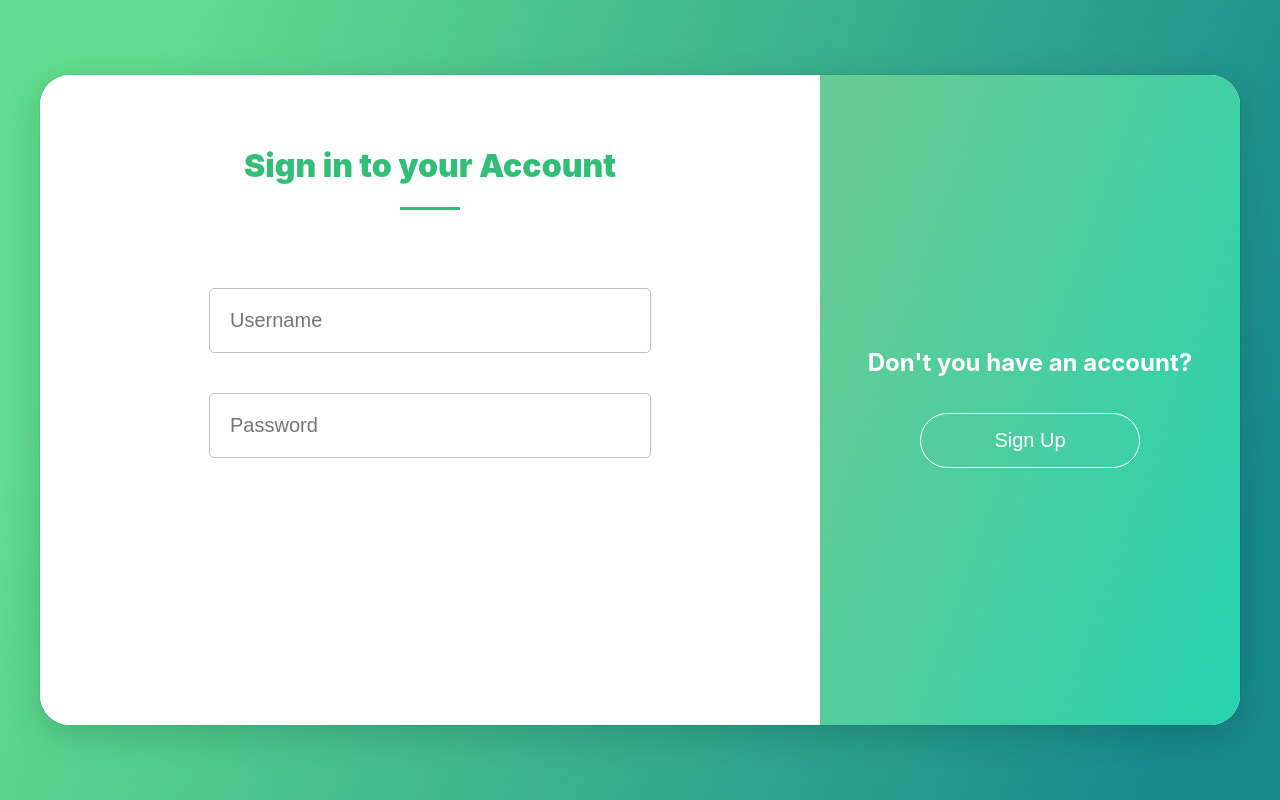
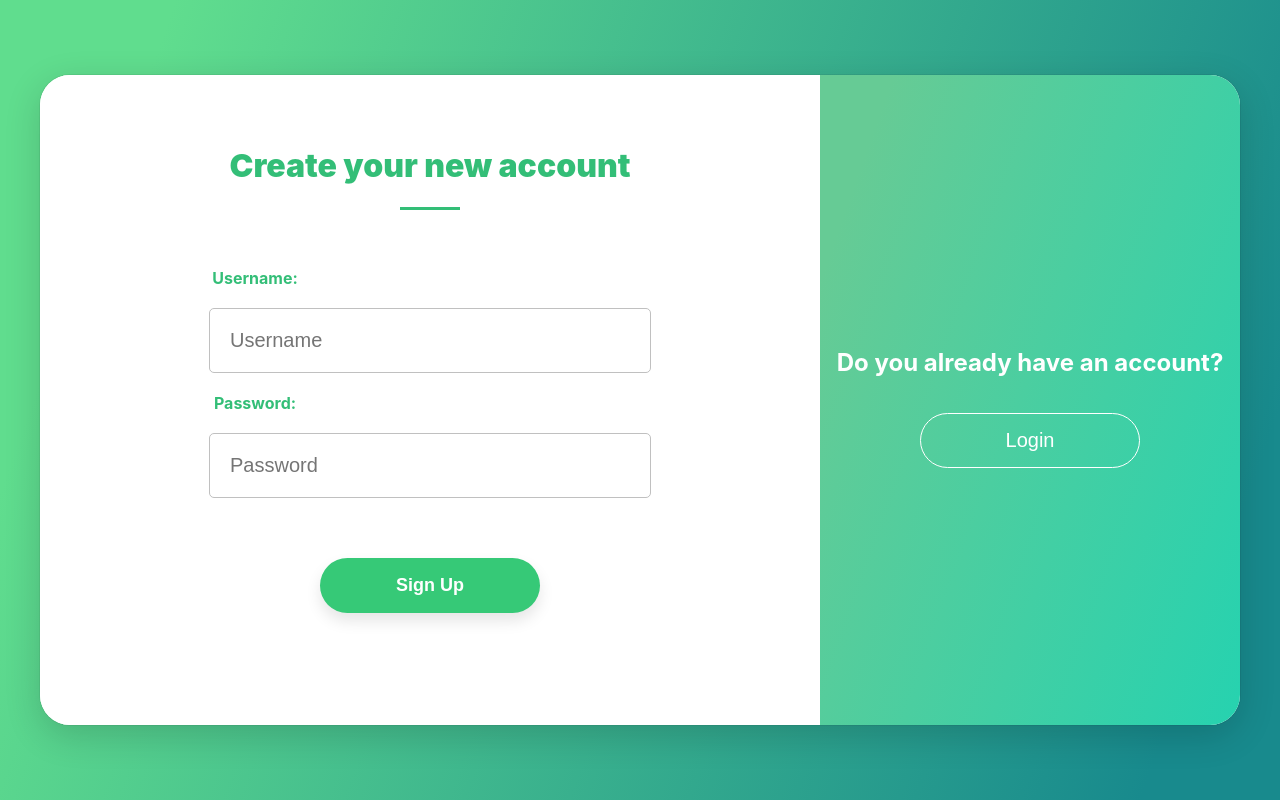
Before and after one commit to torokattila/SocialPage, a React (Create React App) app in the folder client/: page /registration in a window 1280 px wide. Built offline with nearby package versions, Linux system fonts and the light colour scheme; no server answers.

Commit message:
feat(login,register): user can sign up and sign in from the frontend

```diff
--- a/client/src/App.css
+++ b/client/src/App.css
@@ -103,6 +103,7 @@ body {
     background: #fff;
     transition: 0.4s;
     color: #33BE77;
+    box-shadow: 0px 8px 15px rgba(0, 0, 0, 0.1);
 }
 
 .loginInputsDiv {
@@ -111,6 +112,13 @@ body {
     justify-content: center;
     align-items: center;
     flex-direction: column;
+}
+
+.inputLabel {
+    position: relative;
+    margin-right: 350px;
+    color: #33BE77;
+    font-weight: bold;
 }
 
 .loginInput {
@@ -130,3 +138,33 @@ body {
     border: 2px solid #33BE77;
     border-radius: 5px!important;
 }
+
+.signInButton {
+    border: none;
+    margin-top: 40px;
+    cursor: pointer;
+    border-radius: 50px;
+    padding: 17px;
+    width: 220px;
+    font-size: 18px;
+    transition: 0.4s;
+    color: #fff;
+    font-weight: bold;
+    background-color: #36C977;
+    box-shadow: 0px 8px 15px rgba(0, 0, 0, 0.1);
+    transition: 0.4s;
+}
+
+.signInButton:hover {
+    transition: 0.4s;
+    background-color: #2caf67;
+    box-shadow: 0px 8px 15px rgba(0, 0, 0, 0.185);
+}
+
+h3 {
+    margin: 0;
+    margin-left: 80px;
+    margin-top: -20px;
+    padding: 0;
+    color: #EE4B2B;
+}
--- a/client/src/App.js
+++ b/client/src/App.js
@@ -3,8 +3,9 @@ import { BrowserRouter as Router, Route, Switch, Link } from "react-router-dom";
 import { AuthContext } from "./helpers/AuthContext";
 import { useState, useEffect } from "react";
 import axios from "axios";
-import Registration from './pages/Registration';
-import Login from './pages/Login';
+import Registration from "./pages/Registration";
+import Login from "./pages/Login";
+import Home from './pages/Home';
 
 function App() {
 	const [authState, setAuthState] = useState({
@@ -36,12 +37,24 @@ function App() {
 	return (
 		<div className="App">
 			<AuthContext.Provider value={{ authState, setAuthState }}>
-        <Router>
-          { !authState.status && (
-            <Login />
-          )}
-        </Router>
-      </AuthContext.Provider>
+				<Router>
+					<Switch>
+					{!authState.status ? (
+						<>
+						<Login />
+						<Route path="/login" exact component={Login} />
+						<Route
+							path="/registration"
+							exact
+							component={Registration}
+						/>
+						</>
+					) : (
+						<Route path="/" exact component={Home} />
+					)}
+					</Switch>
+				</Router>
+			</AuthContext.Provider>
 		</div>
 	);
 }
--- /dev/null
+++ b/client/src/pages/Home.js
@@ -0,0 +1,11 @@
+import React from 'react';
+
+function Home() {
+    return (
+        <div>
+            Home
+        </div>
+    )
+}
+
+export default Home;
--- a/client/src/pages/Login.js
+++ b/client/src/pages/Login.js
@@ -10,6 +10,24 @@ function Login() {
 
 	const history = useHistory();
 
+	const onLogin = () => {
+		const data = { username: username, password: password };
+
+		axios.post('http://localhost:3001/api/loginuser', data).then(response => {
+			if (response.data.error) {
+				alert(response.data.error);
+			} else {
+				localStorage.setItem('accessToken', response.data.token);
+				setAuthState({
+					username: response.data.username,
+					id: response.data.id,
+					status: true
+				});
+				history.push('/');
+			}
+		})
+	}
+
 	return (
 		<div className="loginContainer">
 			<div className="loginCard">
@@ -18,10 +36,33 @@ function Login() {
 						<h1>Sign in to your Account</h1>
 						<hr />
 					</div>
-                    <div className="loginInputsDiv">
-                        <input type="text" className="loginInput" placeholder="Username"/>
-                        <input type="password" className="loginInput" placeholder="Password" />
-                    </div>
+					<div className="loginInputsDiv">
+						<label for="username" className="inputLabel">
+							Username:
+						</label>
+						<input
+							type="text"
+							className="loginInput"
+							placeholder="Username"
+							onChange={event => {
+								setUsername(event.target.value);
+							}}
+						/>
+
+						<label for="password" className="inputLabel">
+							Password:
+						</label>
+						<input
+							type="password"
+							className="loginInput"
+							placeholder="Password"
+							onChange={event => {
+								setPassword(event.target.value);
+							}}
+						/>
+
+						<button className="signInButton" onClick={onLogin}>Sign In</button>
+					</div>
 				</div>
 				<div className="loginCardRightSide">
 					<div className="rightHeaderDiv">
@@ -29,7 +70,14 @@ function Login() {
 							<h1>Don't you have an account?</h1>
 						</div>
 						<div>
-							<button className="signupButton">Sign Up</button>
+							<button
+								className="signupButton"
+								onClick={() => {
+									history.push("/registration");
+								}}
+							>
+								Sign Up
+							</button>
 						</div>
 					</div>
 				</div>
--- a/client/src/pages/Registration.js
+++ b/client/src/pages/Registration.js
@@ -1,13 +1,13 @@
-import React from 'react';
-import { Formik, Form, Field, ErrorMessage } from 'formik';
-import * as Yup from 'yup';
-import axios from 'axios';
-import { useHistory } from 'react-router-dom';
+import React from "react";
+import { Formik, Form, Field, ErrorMessage } from "formik";
+import * as Yup from "yup";
+import axios from "axios";
+import { useHistory } from "react-router-dom";
 
 function Registration() {
 	const initialValues = {
-        username: '',
-        password: ''
+		username: "",
+		password: ""
 	};
 
 	const history = useHistory();
@@ -23,17 +23,82 @@ function Registration() {
 			.required("You must provide a password!")
 	});
 
-    const onSubmit = (data) => {
-        axios.post('http://localhost: 3001/registeruser', data).then((response) => {
+	const onSubmit = data => {
+		axios
+			.post("http://localhost:3001/api/registeruser", data)
+			.then(response => {
 				console.log(response);
-            history.push('/login')
+				history.push("/login");
 			});
-    }
+	};
 	return (
+		<div className="loginContainer">
+			<Formik
+				initialValues={initialValues}
+				onSubmit={onSubmit}
+				validationSchema={validationSchema}
+			>
+				<Form className="loginCard">
+					<div className="loginCardLeftSide">
+						<div className="headerDiv">
+							<h1>Create your new account</h1>
+							<hr />
+						</div>
+						<div className="loginInputsDiv">
+							<label for="username" className="inputLabel">
+								Username:
+							</label>
+							<ErrorMessage name="username" component="h3" />
+							<Field
+								type="text"
+								name="username"
+								autocomplete="off"
+								className="loginInput"
+								placeholder="Username"
+							/>
+
+							<label for="password" className="inputLabel">
+								Password:
+							</label>
+							<ErrorMessage name="password" component="h3" />
+							<Field
+								type="password"
+								autocomplete="off"
+								name="password"
+								className="loginInput"
+								placeholder="Password"
+							/>
+
+							<button
+                                className="signInButton"
+                                type="submit"
+                                onS
+                                >
+								Sign Up
+							</button>
+						</div>
+					</div>
+					<div className="loginCardRightSide">
+						<div className="rightHeaderDiv">
 							<div>
-
+								<h1>Do you already have an account?</h1>
 							</div>
-    )
+							<div>
+								<button
+									className="signupButton"
+									onClick={() => {
+										history.push("/login");
+									}}
+								>
+									Login
+								</button>
+							</div>
+						</div>
+					</div>
+				</Form>
+			</Formik>
+		</div>
+	);
 }
 
 export default Registration;
```
Also changed, not shown: 1 other file (tests, documents, lock files or other folders). Lines whose indentation alone changed are shown as unchanged.
